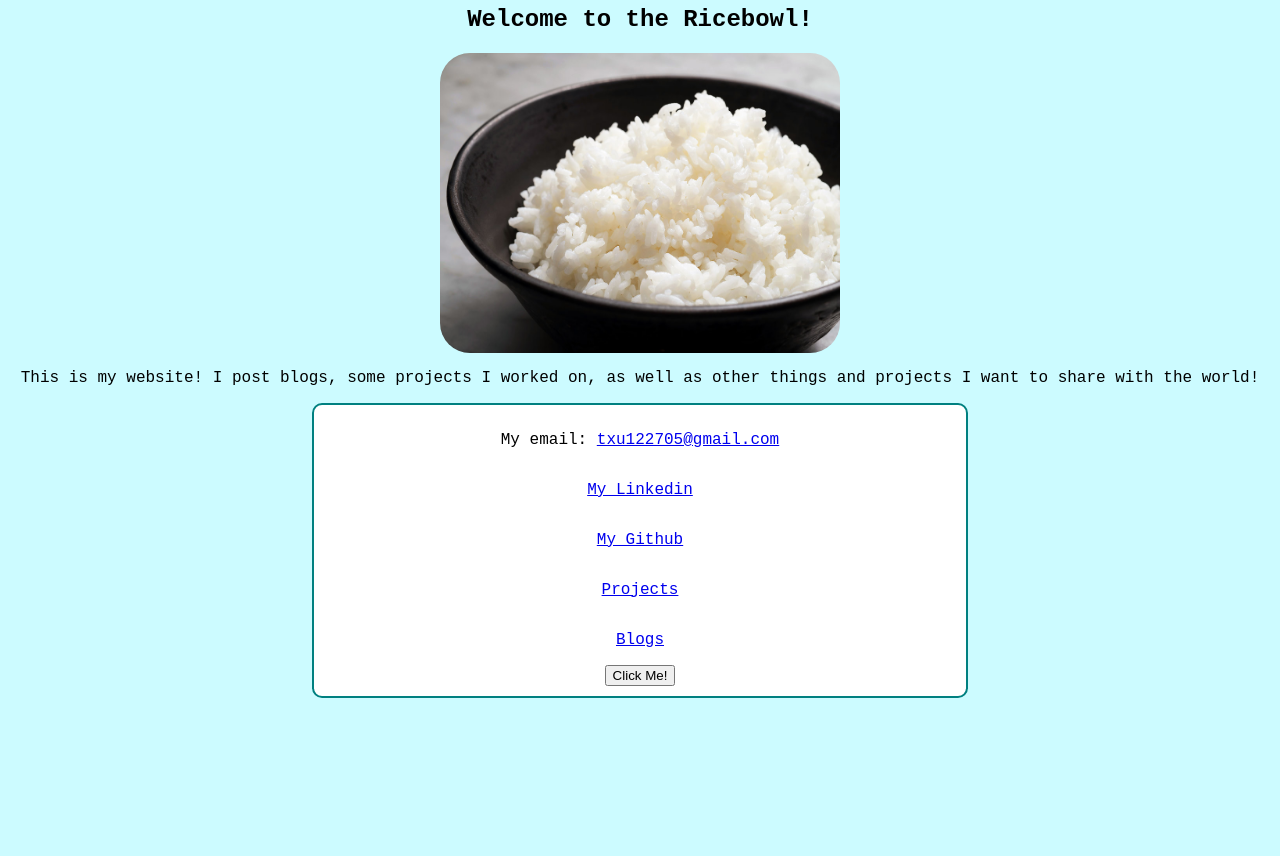
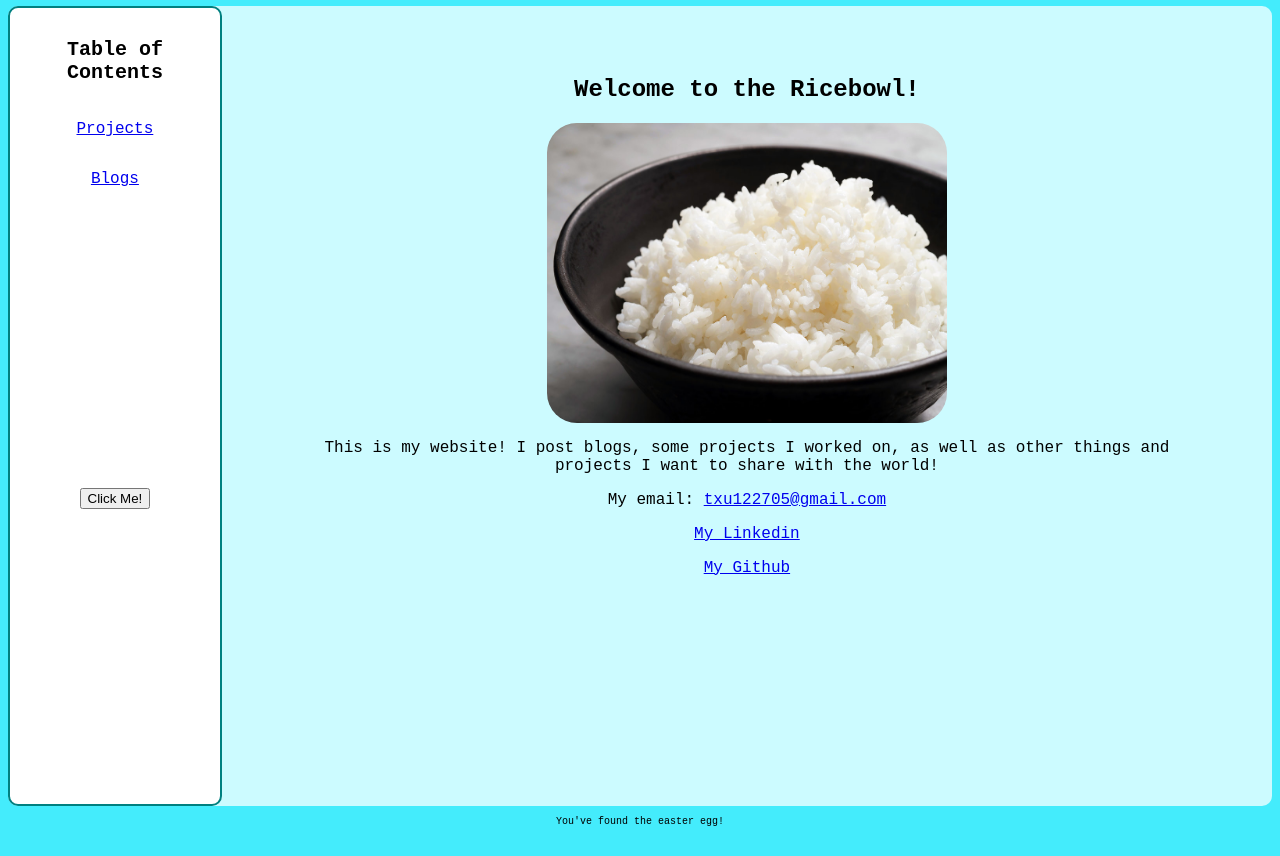
Before and after one commit to TonyXu1227/RiceBowl, a plain HTML site: page index.html in a window 1280 px wide. Shown: the part 74-930 px from the top of the page. Before the commit the page ends 800 px from the top, so only its background shows below. Drawn offline with Linux system fonts and the light colour scheme.

Commit message:
Changed layout, added sidebar

```diff
--- a/index.html
+++ b/index.html
@@ -8,12 +8,32 @@
     </head>
     <body>
         <h1 class = "title"> The Ricebowl</h1>
+        <div class = "mainbox">
+            <div class = "sidebar">
+                <p class = "bigheading">
+                    Table of Contents
+                </p>
+                <p class = "heading">
+                    <a class = "heading" href="https://www.linkedin.com/in/tony-xu-a2081a322/">
+                        Projects
+                    </a>
+                </p>
+                <p class = "heading">
+                    <a class = "heading" href="https://www.linkedin.com/in/tony-xu-a2081a322/">
+                        Blogs
+                    </a>
+                </p>
+                <button type="button" class = "center-button">Click Me!</button>
+            </div>
+
+            <div class = "content">
                 <h2 class = "title"> Welcome to the Ricebowl!</h2>
                 <img src="images/RiceBowl.jpg">
+                <div class = textbox1>
                 <p class = "heading">
                     This is my website! I post blogs, some projects I worked on, as well as other things and projects I want to share with the world!
                 </p>
-        <div class = "center">
+                </div>
                 <p class = "heading">
                     My email: <a href="mailto:txu122705@gmail.com">txu122705@gmail.com</a>
                 </p>
@@ -27,17 +47,8 @@
                         My Github
                     </a>
                 </p>
-        <p class = "heading">
-            <a class = "heading" href="https://www.linkedin.com/in/tony-xu-a2081a322/">
-                Projects
-            </a>
-        </p>
-        <p class = "heading">
-            <a class = "heading" href="https://www.linkedin.com/in/tony-xu-a2081a322/">
-                Blogs
-            </a>
-        </p>
-        <button type="button" class = "center-button">Click Me!</button>
             </div>
+        </div>
+        <p class = "regtext"> You've found the easter egg!</p>
     </body>
 </html>
--- a/styles.css
+++ b/styles.css
@@ -1,5 +1,18 @@
 body {
+    background-color: #44ecfc;
+}
+
+.mainbox {
+    display: flex;
     background-color: #ccfbff;
+    width: 100%;
+    height: 800px;
+    border-radius: 10px;
+}
+
+.content {
+    height: 800px;
+    padding-top: 50px;
 }
 
 img {
@@ -24,13 +37,31 @@ img {
     margin-right: auto;
 }
 
-.center {
+.bigheading{
+    font-family: 'Courier New', Courier, monospace;
+    text-align: center;
+    margin-left: auto;
+    margin-right: auto;
+    font-weight: bold;
+    font-size: 20px;
+}
+
+.regtext{
+    font-family: 'Courier New', Courier, monospace;
+    text-align: center;
+    margin-left: auto;
+    margin-right: auto;
+    font-size: 10px;
+}
+
+.sidebar {
     margin: auto;
     display: flex;
     flex-direction: column;
     justify-content: center;
     align-items: center;
-    width: 50%;
+    width: 20%;
+    height: 776px;
     border: 2px solid teal;
     border-radius: 10px;
     background-color: white;
@@ -40,3 +71,8 @@ img {
 .center-button {
     margin: auto;
 }
+
+.textbox1 {
+    padding-left: 80px;
+    padding-right: 80px;
+}
```
Lines whose indentation alone changed are shown as unchanged.
